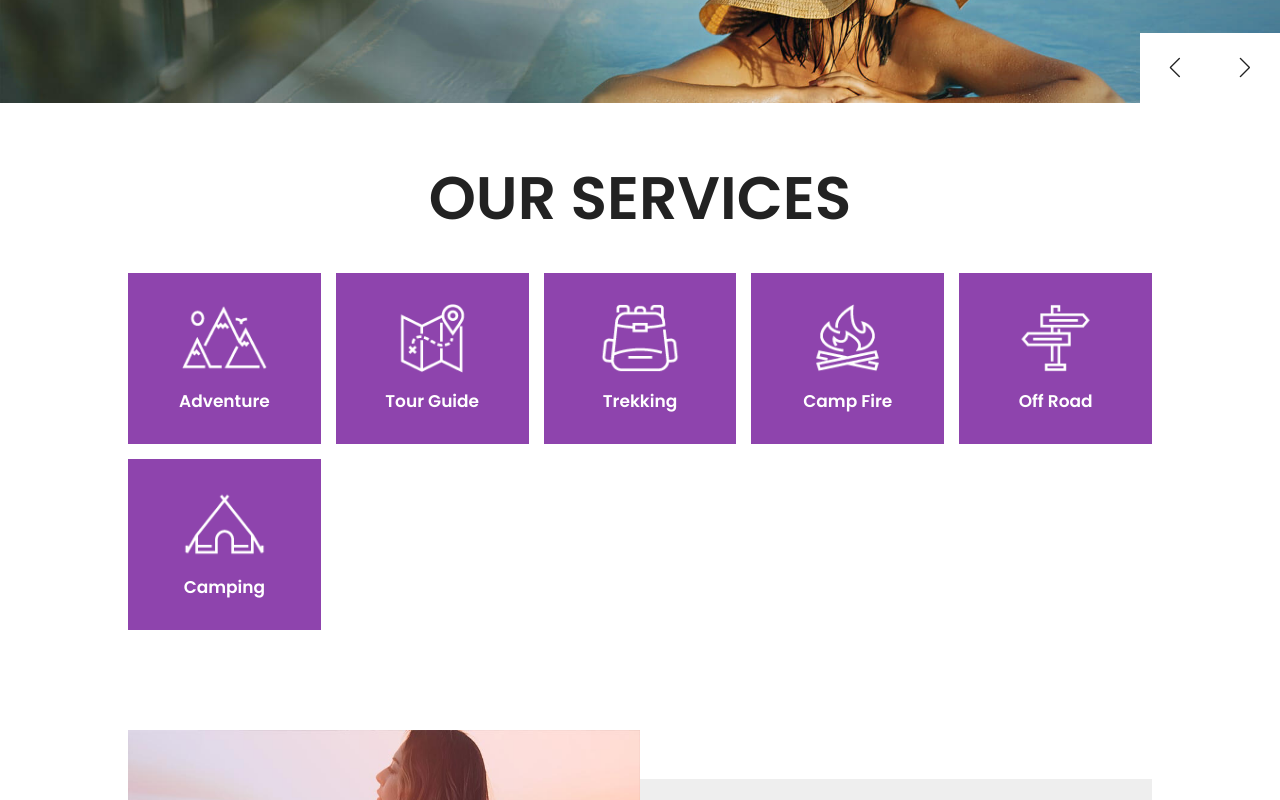
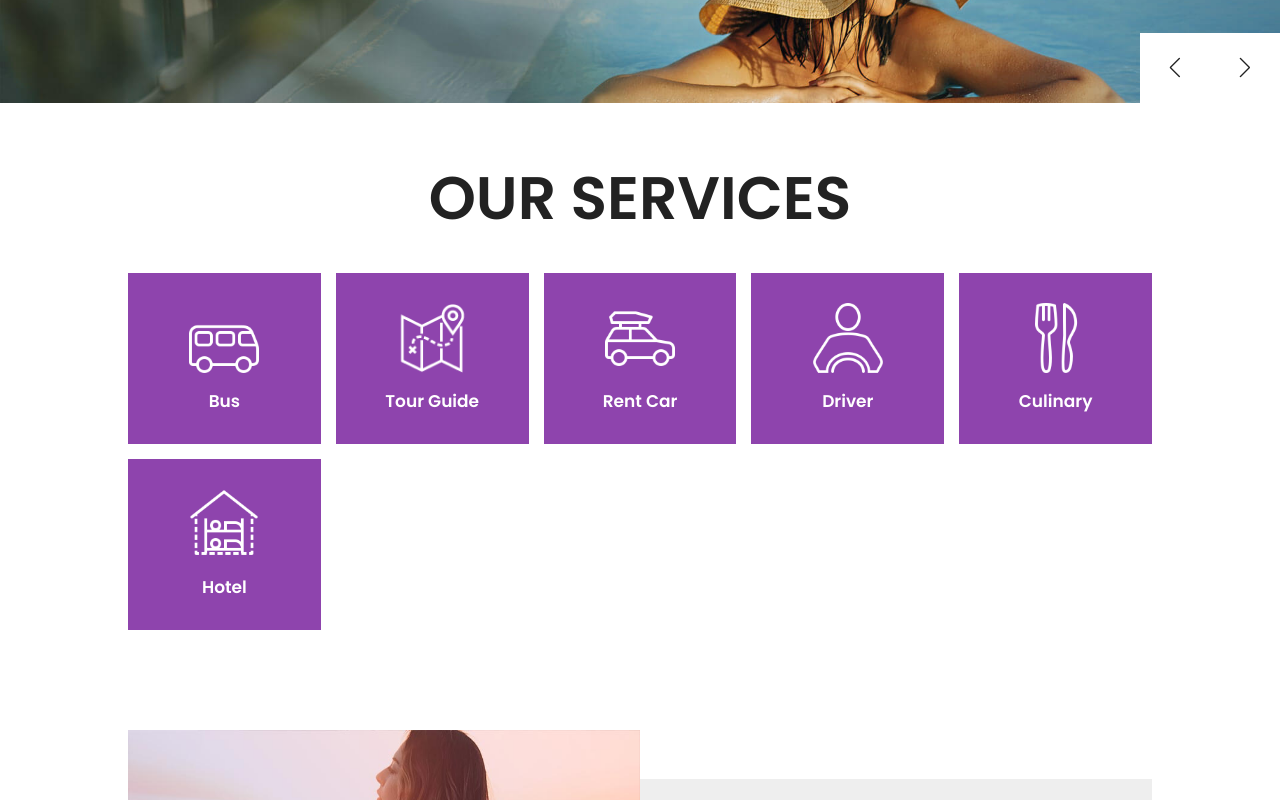
Before and after one commit to muslimah00/muslimah00.github.io, a plain HTML site: page index.html in a window 1280 px wide. Shown: the part 575-1375 px from the top of the page. Drawn offline with nearby package versions, Linux system fonts and the light colour scheme.

Commit message:
update services

```diff
--- a/index.html
+++ b/index.html
@@ -89,8 +89,8 @@
    <div class="box-container">
 
       <div class="box">
-         <img src="images/icon-1.png" alt="">
-         <h3>adventure</h3>
+         <img src="images/icon-8.png" alt="">
+         <h3>bus</h3>
       </div>
 
       <div class="box">
@@ -99,23 +99,23 @@
       </div>
 
       <div class="box">
-         <img src="images/icon-3.png" alt="">
-         <h3>trekking</h3>
+         <img src="images/icon-7.png" alt="">
+         <h3>rent car</h3>
       </div>
 
       <div class="box">
-         <img src="images/icon-4.png" alt="">
-         <h3>camp fire</h3>
+         <img src="images/icon-9.png" alt="">
+         <h3>driver</h3>
       </div>
 
       <div class="box">
-         <img src="images/icon-5.png" alt="">
-         <h3>off road</h3>
+         <img src="images/icon-10.png" alt="">
+         <h3>culinary</h3>
       </div>
 
       <div class="box">
-         <img src="images/icon-6.png" alt="">
-         <h3>camping</h3>
+         <img src="images/icon-11.png" alt="">
+         <h3>hotel</h3>
       </div>
 
    </div>
```
Also changed, not shown: images/icon-10.png (added), images/icon-11.png (added), images/icon-7.png (added), images/icon-8.png (added), images/icon-9.png (added).
